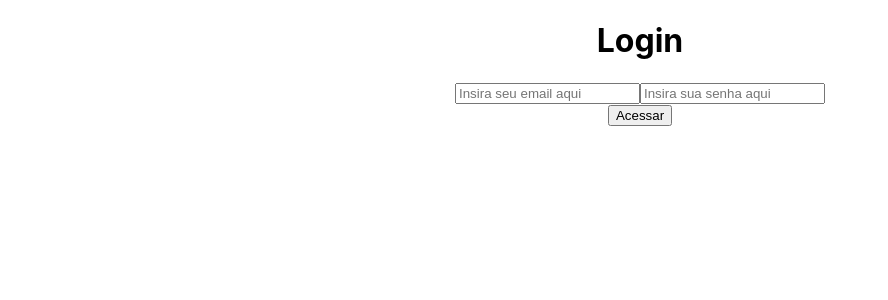
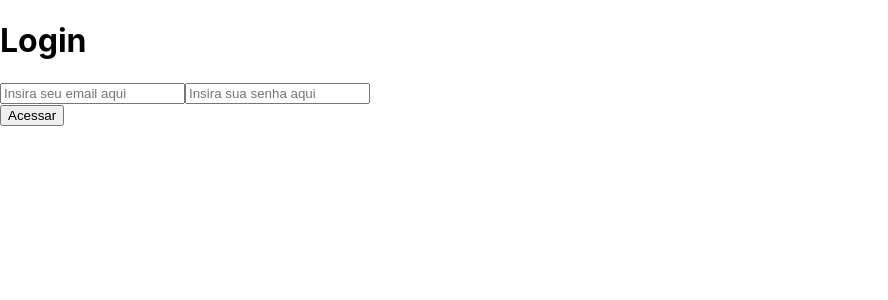
Before and after one commit to Yasmim-Matos/desafio-pratico-ps-xp, a React (Create React App) app: page / in a window 1280 px wide. Shown: the top 300 px of the page, without its empty margins (0-888 px from the left). Built offline with nearby package versions, Linux system fonts and the light colour scheme.

Commit message:
feat: adding 'AppProvider' function on 'App.js' file to provide the informations to the routes

```diff
--- a/src/App.js
+++ b/src/App.js
@@ -2,6 +2,7 @@ import React from 'react';
 
 import './App.css';
 import { Switch, Route } from 'react-router-dom';
+import AppProvider from './context/AppProvider';
 
 import LoginPage from './pages/LoginPage';
 import StockListPage from './pages/StockListPage';
@@ -10,14 +11,14 @@ import DepositAndWithdrawalPage from './pages/DepositAndWithdrawalPage';
 
 function App() {
   return (
-    <div className="App">
+      <AppProvider>
         <Switch>
           <Route exact path="/" component={ LoginPage } />
           <Route path="/stocklist" component={ StockListPage } />
           <Route path="/buyandsell" component={ BuyAndSellPage } />
           <Route path="/depositandwithdrawal" component={ DepositAndWithdrawalPage } />
         </Switch>
-    </div>
+      </AppProvider>
   );
 }
 
```
Lines whose indentation alone changed are shown as unchanged.
